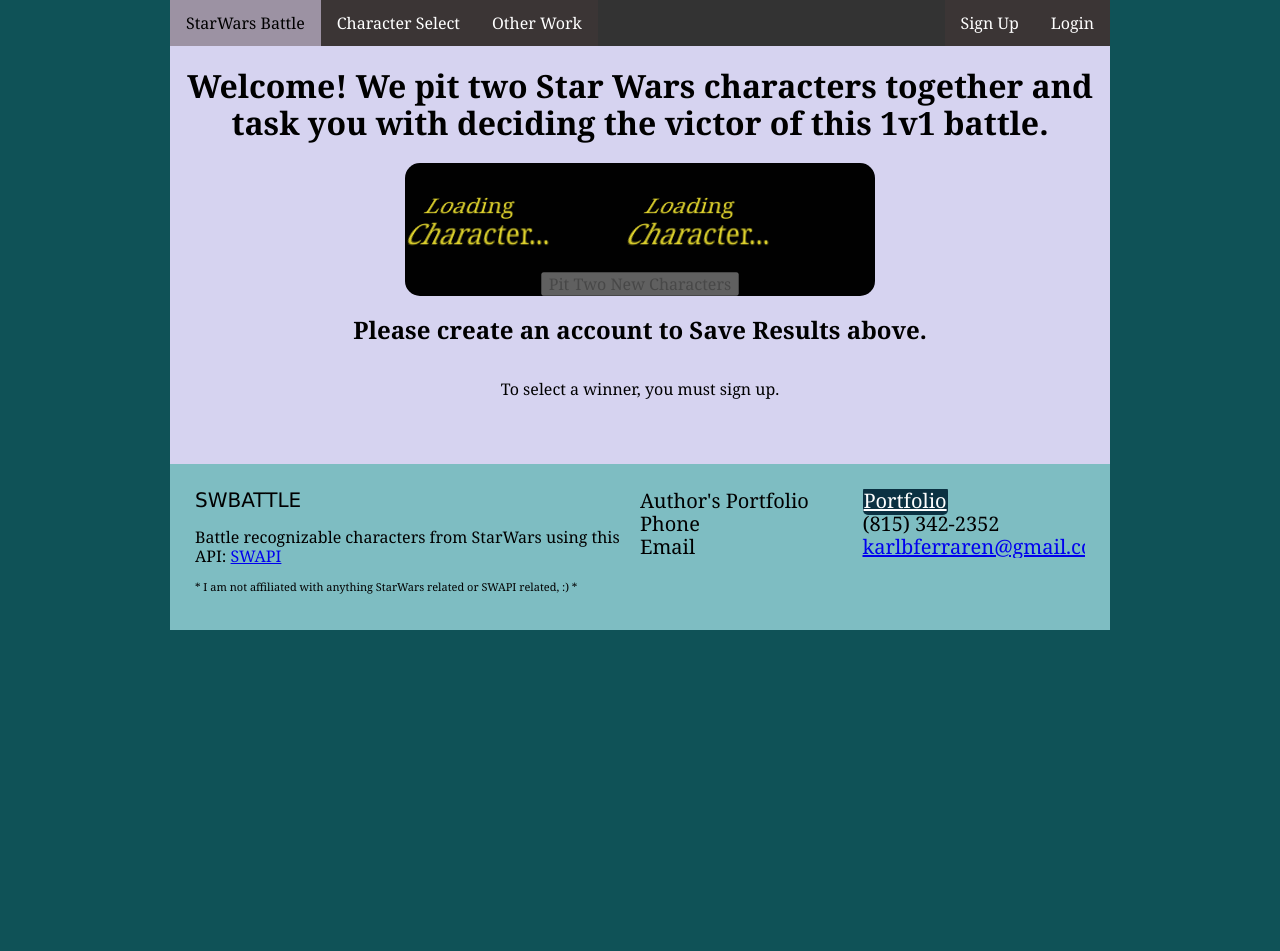
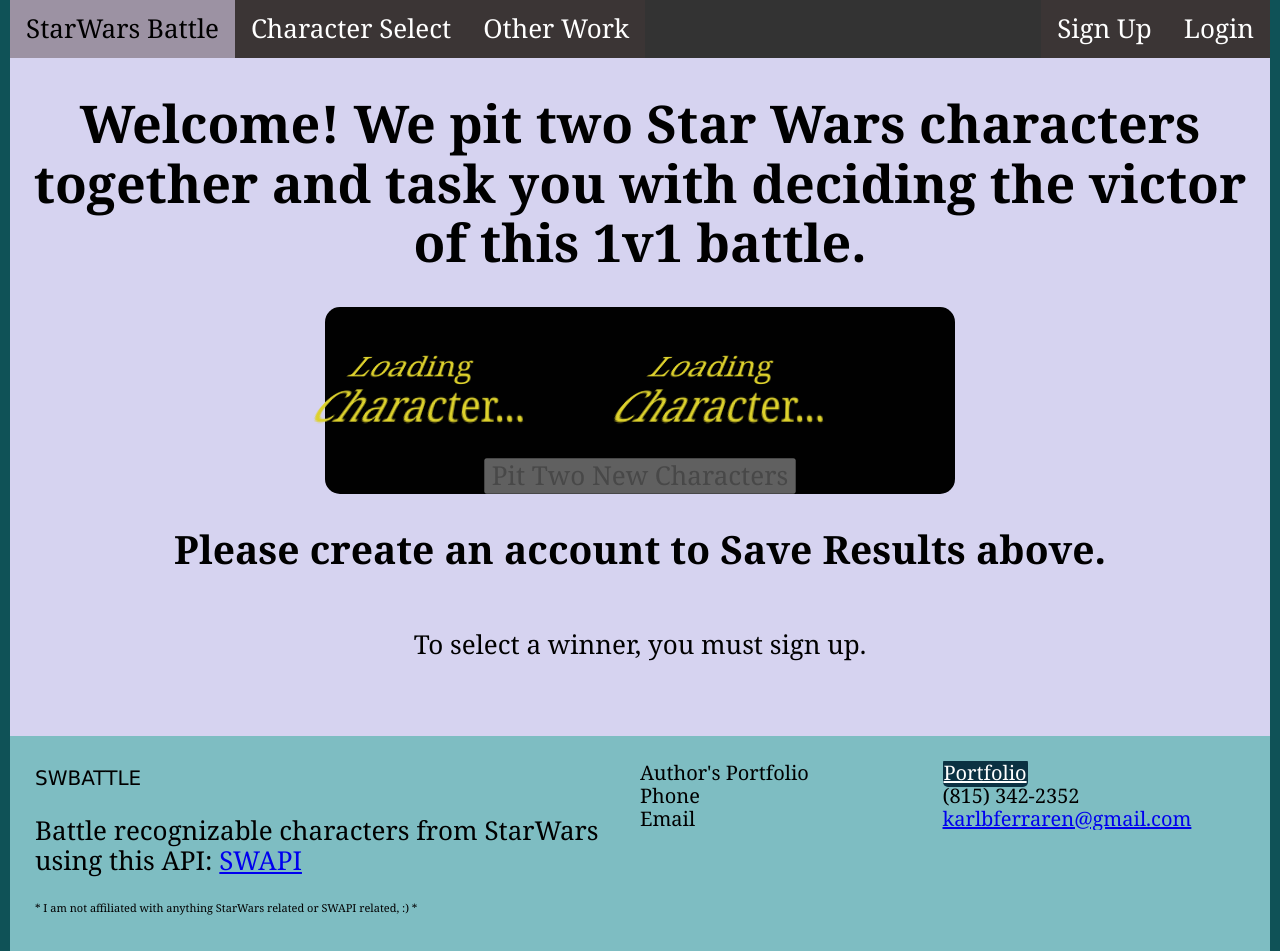
Before and after one commit to karlbfer/StarWarsBattle, a PHP site: page /index.php in a window 1280 px wide. Before the commit the page ends 630 px from the top, so only its background shows below. Run offline with PHP 8.4, Linux system fonts and the light colour scheme.

Commit message:
changed wrapper size

```diff
--- a/css/style.css
+++ b/css/style.css
@@ -14,7 +14,7 @@
 html {
   background-color: #0f5257;
   size:10px;
-  font-size:16px;
+  font-size:26px;
   font-family:Cambria, Cochin, Georgia, Times, 'Times New Roman', serif
 }
 
@@ -32,7 +32,7 @@
 #wrapper {
   margin-right: auto; /* 1 */
   margin-left:  auto; /* 1 */
-  max-width: 960px; /* 2 */
+  max-width: 1440px; /* 2 */
 
   padding-right: 10px; /* 3 */
   padding-left:  10px; /* 3 */
@@ -115,7 +115,7 @@
   color: rgb(221, 209, 44);
   /* margin: 50px, 50px; */
   transform: perspective(30px) rotateX(10deg);
-  font-size: 1.5rem;
+  font-size: 1.3rem;
 }
 
 ul {
```
